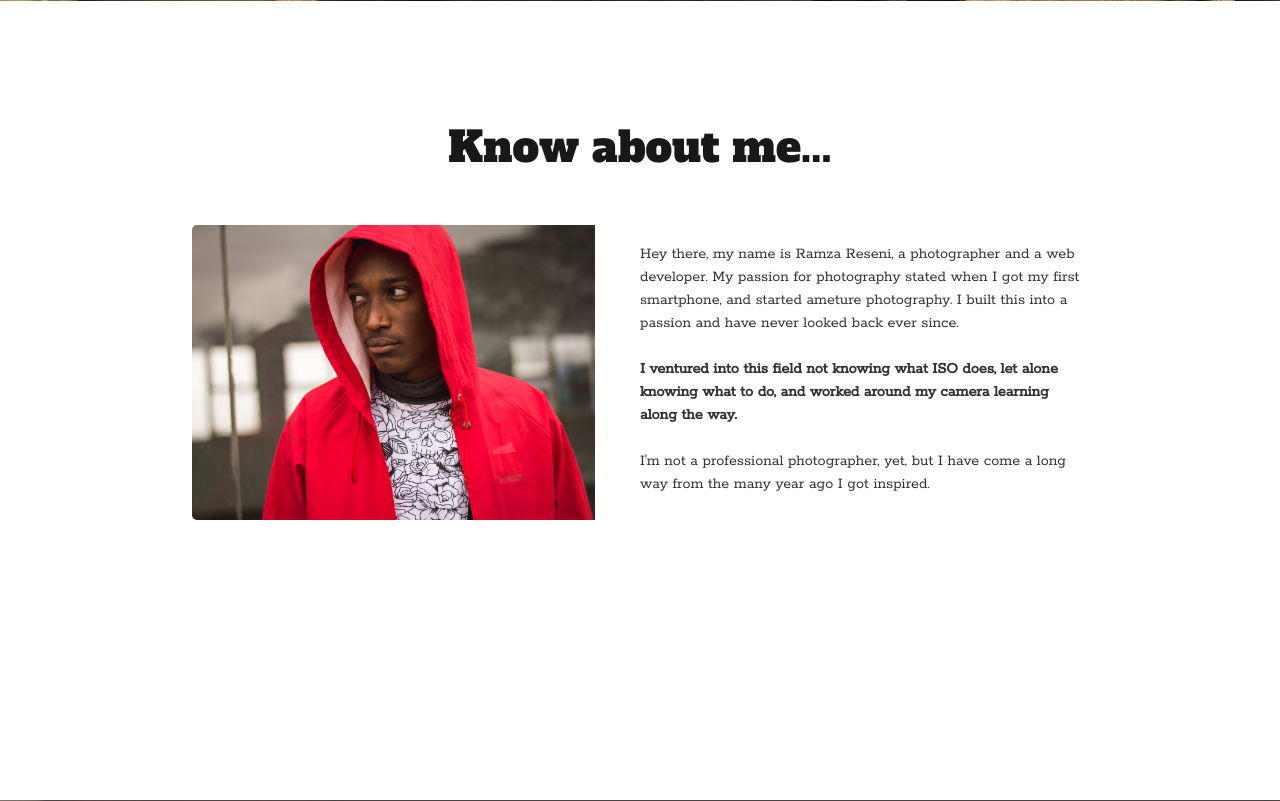
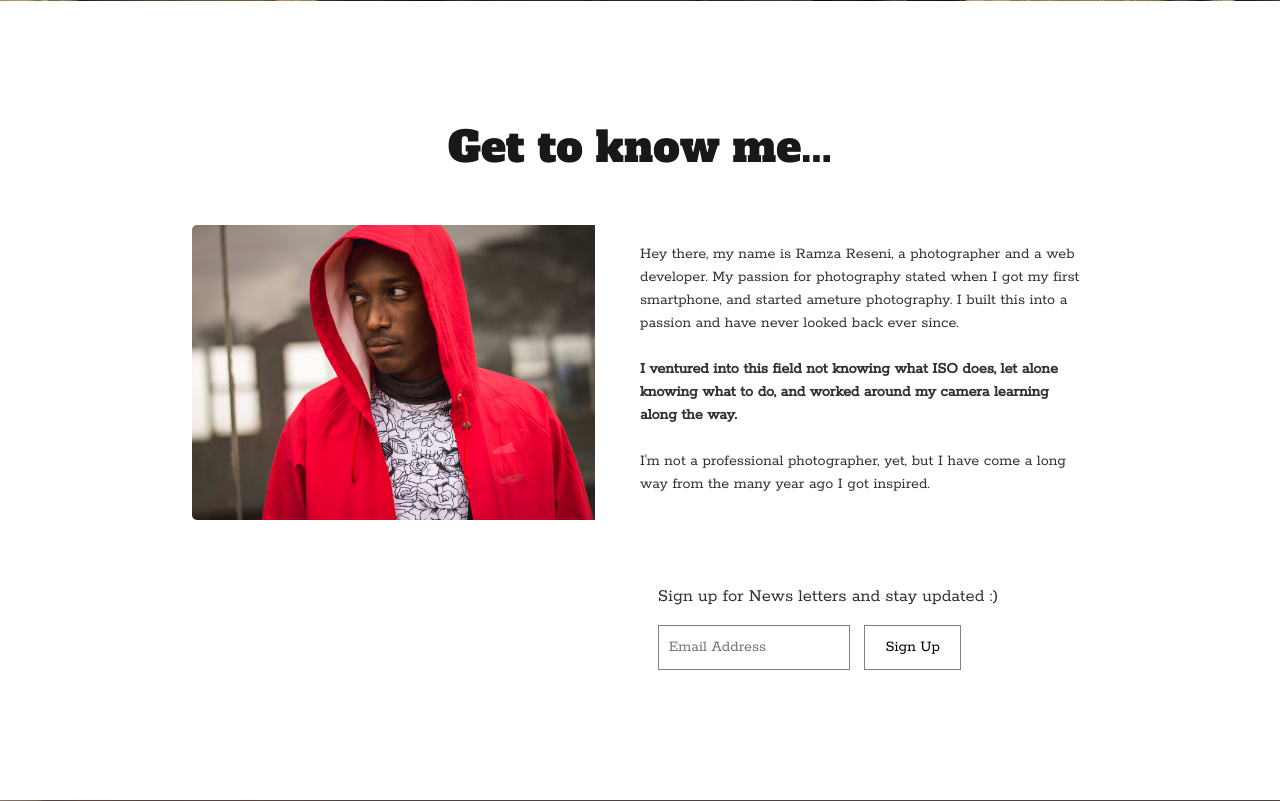
Before and after one commit to ramza007/Photography.io, a Django app: page / in a window 1280 px wide. Shown: the part 751-1552 px from the top of the page. Run offline with Django 3.2, Linux system fonts and the light colour scheme; some libraries are stand-ins or nearby versions.

Commit message:
added email bar, remodeled index template, added to models and created email template

```diff
--- a/alpha/static/css/index.css
+++ b/alpha/static/css/index.css
@@ -75,3 +75,45 @@ p{
 @viewport {
   width: device-width;
 }
+
+.form-inline{
+/* background-color: aqua; */
+    padding: 8% 10% 0% 0%;
+    font-family: 'Rokkitt', serif;
+    font-size: 115%;
+
+}
+/* Style the input field */
+.form-inline input {
+    vertical-align: middle;
+    margin: 5px 10px 5px 0;
+    padding: 10px;
+    background-color: white;
+    border: 1px solid gray;
+}
+
+/* Style the submit button */
+.form-inline button {
+    padding: 10px 20px;
+    background-color: white;
+    color: black;
+    border: 1px solid grey;
+    color: white;
+}
+
+.form-inline button:hover {
+    background-color: gray;
+    transition: 350ms;
+}
+
+/* Add responsiveness - display*/
+@media (max-width: 800px) {
+  .form-inline input {
+    margin: 10px 0;
+  }
+
+  .form-inline {
+    flex-direction: column;
+    align-items: stretch;
+  }
+}
--- a/alpha/templates/index.html
+++ b/alpha/templates/index.html
@@ -32,7 +32,7 @@
 
 <a name="about"></a>
     <div class="container2">
-    <h2 style="font-family: 'Alfa Slab One', cursive; padding-bottom: 5%;">Know about me...</h2>
+    <h2 style="font-family: 'Alfa Slab One', cursive; padding-bottom: 5%;">Get to know me...</h2>
 
     <img align="left" src="../static/images/ramza2.JPG" style="width: 50%; height: 100%;">
     <p align="right" style="text-align: left; padding-left: 50%; ">
@@ -47,6 +47,12 @@
             <br><br>
             I'm not a professional photographer, yet, but I have come a long way from the many year ago I got inspired.
     </p>
+
+        <form class="form-inline" action="./email" style="float:right;">
+            <p>Sign up for News letters and stay updated :) </p>
+            <input type="email" id="email" placeholder="Email Address" name="email">
+            <button type="submit" style="color: black;">Sign Up</button>
+        </form>
 </div>
 
 <a name="samples"></a>
--- a/alpha/urls.py
+++ b/alpha/urls.py
@@ -7,4 +7,5 @@ from . import views
 urlpatterns = [
     path('', views.index, name='index'),
     path('photography', views.photos, name='photos'),
+    path('email', views.email, name='email'),
 ]
--- a/alpha/views.py
+++ b/alpha/views.py
@@ -1,5 +1,6 @@
 from django.shortcuts import render
 from django.template import RequestContext
+from .models import Editor
 
 # Create your views here.
 def index(request):
@@ -9,3 +10,6 @@ def index(request):
 def photos(request):
     title = "Ramza | Photography"
     return render(request, 'photos.html', {"title": title})
+
+def email(request):
+    return render(request, 'email.html')
```
Also changed, not shown: alpha/models.py (+12 -0 lines), alpha/templates/email.html (added, +23 -0 lines).
